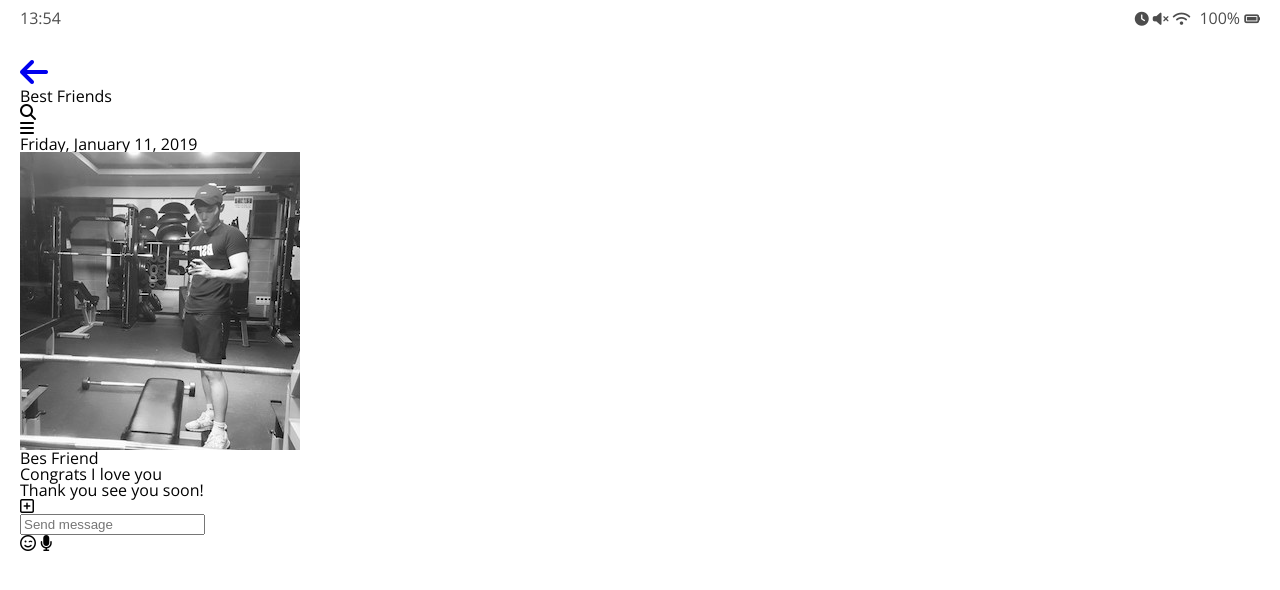
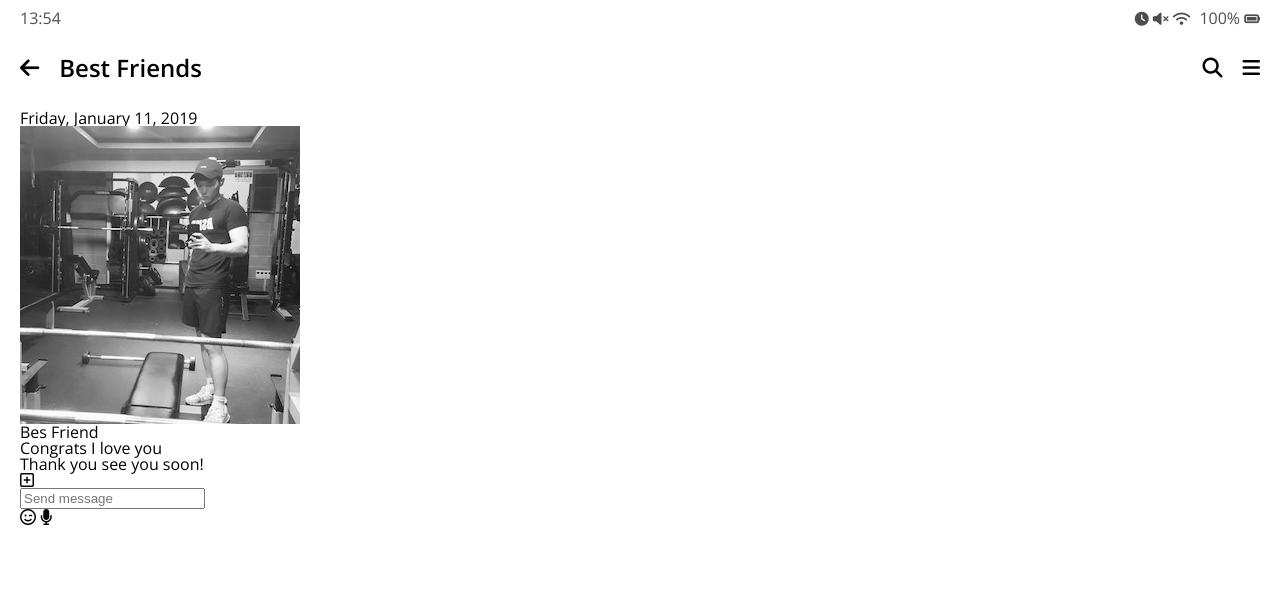
Before and after one commit to jungcow/kakao-clone-V2, a plain HTML site: page chat.html in a window 1280 px wide. Drawn offline with nearby package versions, Linux system fonts and the light colour scheme.

Commit message:
set CSS to header

```diff
--- /dev/null
+++ b/CSS/header.css
@@ -0,0 +1,27 @@
+.header{
+  display: flex;
+  justify-content: space-between;
+  align-items: center;
+  margin-bottom: 30px;
+}
+
+.header .header__title{
+  font-size: 24px;
+  font-weight: 600;
+}
+
+.header .header__icon{
+  font-size: 20px;
+  margin-left: 20px;
+  cursor: pointer;
+}
+
+.header .header__header-column{
+  display: flex;
+  align-items: center;
+}
+
+.header .header__back-btn{
+  font-size: 22px;
+  margin-right: 20px;
+}
--- a/CSS/styles.css
+++ b/CSS/styles.css
@@ -1,6 +1,7 @@
-@import url('https://fonts.googleapis.com/css2?family=Open+Sans:wght@400;700&display=swap');
+@import url('https://fonts.googleapis.com/css2?family=Open+Sans:wght@400;600&display=swap');
 @import 'reset.css';
 @import 'status-bar.css';
+@import 'header.css';
 
 body{
   background-color: white;
@@ -8,3 +9,7 @@ body{
   color: #020202;
   font-family: 'Open Sans', -apple-system, BlinkMacSystemFont, 'Segoe UI', Roboto, Oxygen, Ubuntu, Cantarell, 'Helvetica Neue', sans-serif;
 }
+
+a{
+  color: inherit;
+}
--- a/chat.html
+++ b/chat.html
@@ -25,7 +25,7 @@
   <header class="header">
     <div class="header__header-column">
       <a href='index.html' class='header__back-btn'>
-        <i class="fas fa-arrow-left fa-2x"></i>
+        <i class="fas fa-arrow-left"></i>
       </a>
       <h1 class="header__title">Best Friends</h1>
     </div>
@@ -33,9 +33,9 @@
       <span class="header__icon">
         <i class="fas fa-search"></i>
       </span>
-      <div class="header__icon">
+      <span class="header__icon">
         <i class="fas fa-bars"></i>
-      </div>
+      </span>
     </div>
   </header>
   <main class="chat">
```
Also changed, not shown: settings.html (+1 -1 lines).
